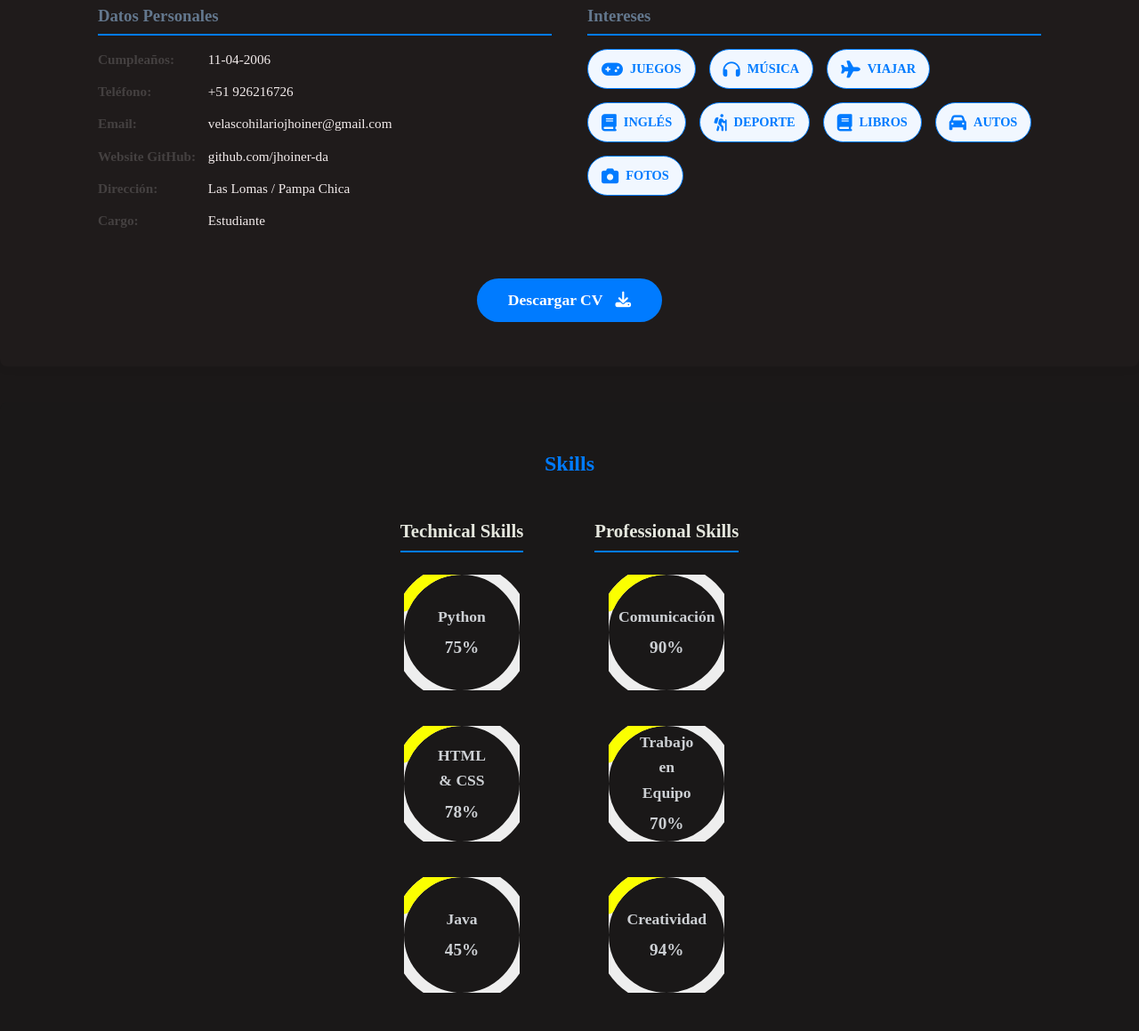
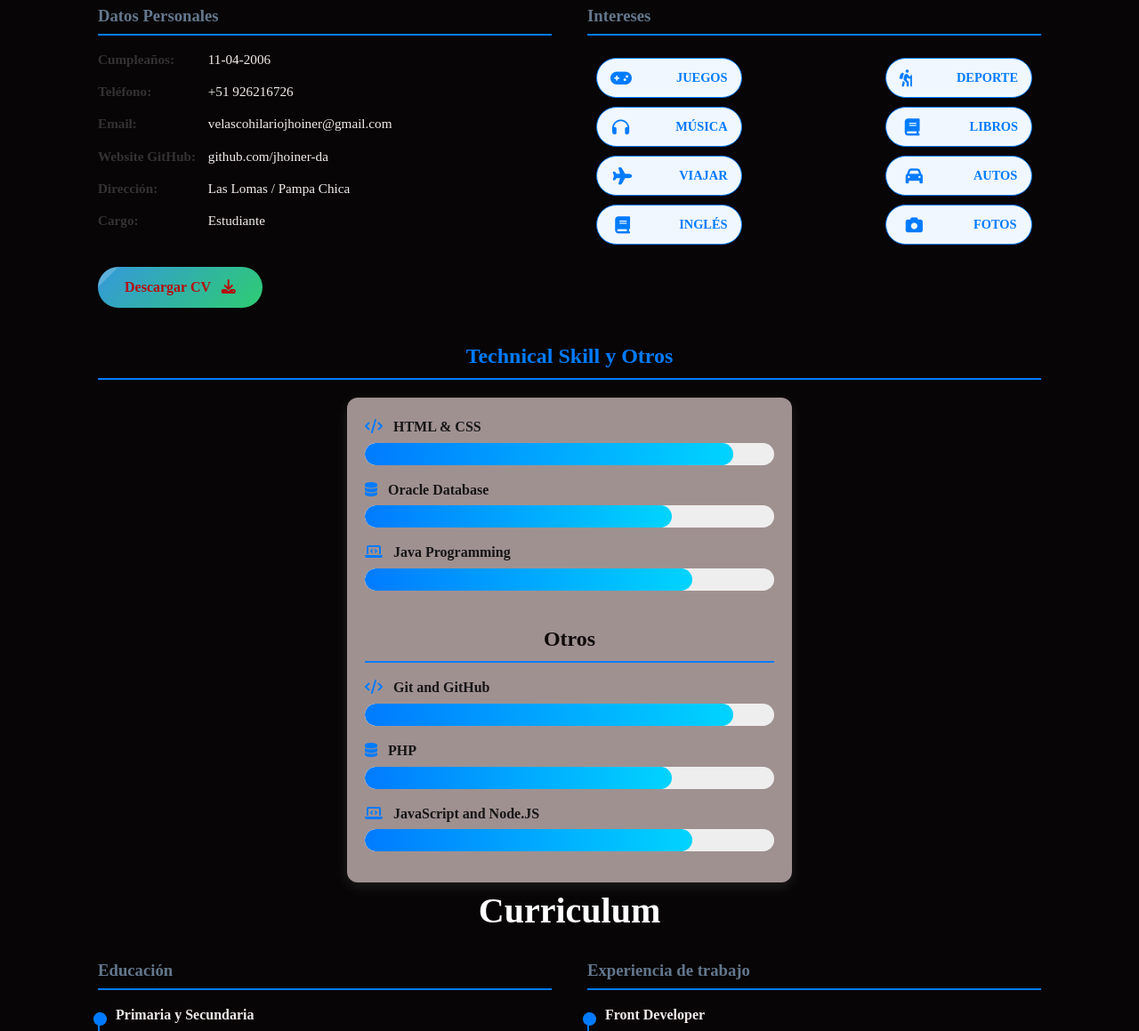
Before and after one commit to Jhoinersenati/Portafolio_Jhoiner, a plain HTML site: page index.html in a window 1280 px wide. Shown: the part 1140-2299 px from the top of the page at 89% size. Drawn offline with Linux system fonts and the light colour scheme.

Commit message:
modificacion en estilo.css and index.html

```diff
--- a/css/estilo.css
+++ b/css/estilo.css
@@ -83,6 +83,7 @@ html {
   padding: 110px;
 }
 
+
 .contenido-banner .contenedor-img {
   width: 150px;
   height: 150px;
@@ -107,6 +108,7 @@ html {
   font-weight: 400;
   font-size: 1.2rem;
   margin-bottom: 20px;
+
 }
 
 .redes a {
@@ -138,8 +140,66 @@ a {
   color: inherit;
 }
 
+
+
+
+
+
 /* CONTENEDOR GENERAL */
-.contenedor-header,
+/* Barra completa */
+header {
+    background-color: rgb(39, 34, 34);
+    width: 100%;
+    box-shadow: 0 2px 5px rgba(0,0,0,0.1);
+}
+
+/* Contenedor centrado */
+.header-container {
+    max-width: 1200px;
+    margin: 0 auto;
+    display: flex;
+    align-items: center;
+    justify-content: center; /* Todo el bloque centrado */
+    gap: 40px; /* Espacio entre logo y menú */
+    padding: 5px 5px;
+    font-size: 1rem;
+    margin-bottom: 5px;
+    text-transform: uppercase;
+}
+
+/* Logo */
+.logo img {
+    height: 100px;
+}
+
+/* Menú */
+nav ul {
+    list-style: none;
+    display: flex;
+    gap: 10px; /* Aumentar el espacio entre elementos del menú */
+    margin: 0;
+    padding: 0;
+}
+
+nav ul li a {
+    text-decoration: none;
+    color: #333;
+    font-weight: 10;
+    transition: color 0.3s ease;
+}
+
+nav ul li a:hover {
+    color: #007BFF;
+}
+
+
+
+
+
+
+
+
+
 .contenido-seccion {
   max-width: 1100px;
   margin: 0 auto;
@@ -246,7 +306,7 @@ nav ul li a.active {
 
 /* SECCIÓN SOBRE MÍ */
 .sobremi {
-background: #1f1b1b;
+background: #070505;
 padding: 50px 0;
 box-shadow: 0 0 15px rgb(0 0 0 / 0.05);
 border-radius: 8px;
@@ -307,10 +367,13 @@ display: inline-block;
 color: #8f8c8a56;
 }
 
+
+
+
 .contenedor-intereses {
 display: flex;
-flex-wrap: wrap;
-gap: 15px;
+justify-content: space-between;
+margin-bottom: 15px;
 }
 
 .interes {
@@ -322,39 +385,44 @@ border-radius: 25px;
 font-weight: 600;
 display: flex;
 align-items: center;
-gap: 8px;
+gap: 50px;
 font-size: 0.9rem;
 cursor: default;
 transition: background 0.3s ease;
 }
+.interes {
+display: flex;
+align-items: center;
+margin-right: 30px;
+margin: 10px
+
+}
 
 .interes i {
 font-size: 1.2rem;
+ width: 25%;
+    display: flex;
+    align-items: center;
+    justify-content: center;
 }
 
-/* BOTÓN DESCARGA CV */
+
 #boton-descarga {
-display: block;
-margin: 40px auto 0;
-background: #007bff;
-color: white;
+    position: relative;
+    padding: 14px 30px;
+    font-size: 16px;
+    font-weight: bold;
+    color: #b40e0e;
+    background: linear-gradient(135deg, #3498db, #2ecc71);
     border: none;
-padding: 14px 35px;
-font-size: 1.1rem;
-font-weight: 600;
     border-radius: 50px;
     cursor: pointer;
-position: relative;
     overflow: hidden;
-transition: background 0.3s ease;
+    transition: transform 0.2s ease, box-shadow 0.3s ease;
 }
 
 #boton-descarga i {
-margin-left: 10px;
-}
-
-#boton-descarga:hover {
-background: #0056b3;
+    margin-left: 8px;
 }
 
 #boton-descarga .overlay {
@@ -363,96 +431,95 @@ top: 0;
     left: -100%;
     width: 100%;
     height: 100%;
-background: rgba(255, 255, 255, 0.3);
-transition: left 0.3s ease;
-pointer-events: none;
-border-radius: 50px;
+    background: rgba(255, 255, 255, 0.2);
+    transform: skewX(-45deg);
+    transition: left 0.5s ease;
 }
 
 #boton-descarga:hover .overlay {
-left: 0;
+    left: 100%;
 }
 
-/* SECCIÓN SKILLS CIRCULARES */
-.skills-circular {
-  padding: 50px 0;
-  background: rgb(26, 24, 24);
-  border-radius: 8px;
-  margin-bottom: 40px;
+#boton-descarga:hover {
+    transform: scale(1.05);
+    box-shadow: 0 8px 20px rgba(0, 0, 0, 0.2);
 }
 
-.skills-circular h2 {
-  text-align: center;
-  color: #007bff;
-  margin-bottom: 40px;
+
+
+/* SECCIÓN SKILLS */
+.skills-bar {
+  max-width: 500px;
+  margin: auto;
+  background: #a09191; /* Color de fondo único */
+  padding: 20px;
+  border-radius: 12px;
+  box-shadow: 0 5px 15px rgba(247, 241, 241, 0.1);
 }
 
-.skills-grid {
-  display: flex;
-  justify-content: center;
-  gap: 80px;
-  flex-wrap: wrap;
+/* Título centrado */
+.skills-bar h3 {
+  text-align: center;
+  display: block;
+  margin: 0 auto 15px auto;
+  color: #0f0a0a;
 }
 
-.skills-col {
-  max-width: 300px;
-  text-align: center;
+.skill-item {
+  margin-bottom: 15px;
 }
 
-.skills-col h3 {
-  margin-bottom: 25px;
-  color: #e5e7de;
-  font-weight: 700;
-  font-size: 1.3rem;
+.skill-item span {
+  font-weight: bold;
+  display: block;
+  margin-bottom: 5px;
+  color: #161515;
 }
 
-.circle-skill {
-  position: relative;
-  margin-bottom: 40px;
-  width: 130px;
-  height: 130px;
-  margin-left: auto;
-  margin-right: auto;
+.skill-item i {
+  color: #007BFF;
+  margin-right: 8px;
 }
 
-.circle-skill svg {
-  width: 130px;
-  height: 130px;
-  transform: rotate(-90deg);
+.progress-bar {
+  background: #eee;
+  border-radius: 20px;
+  overflow: hidden;
+  height: 25px;
 }
 
-.circle-skill circle {
-  fill: none;
-  stroke-width: 10;
-  stroke-linecap: round;
+.progress-fill {
+  height: 100%;
+  background: linear-gradient(90deg, #007BFF, #00D4FF);
+  color: rgb(160, 106, 106);
+  font-size: 12px;
+  font-weight: bold;
+  text-align: right;
+  padding-right: 10px;
+  border-radius: 20px;
+  line-height: 25px;
+  transition: width 1s ease-in-out;
 }
 
-.circle-skill .bg {
-  stroke: #eee;
+/* --- AÑADIDO --- */
+
+/* Título principal centrado */
+.section-title {
+  text-align: center;
+  font-size: 1.8em;
+  font-weight: bold;
+  color: #222;
+  margin-bottom: 25px; /* separación con el contenido */
 }
 
-.circle-skill .progress {
-  stroke: #fbff00;
-  stroke-dasharray: 282.6; /* 2 * PI * 45 */
-  stroke-dashoffset: 282.6;
-  transition: stroke-dashoffset 1s ease-out;
+/* Separación para "Otros" */
+h3.section-title:last-of-type {
+  margin-top: 35px; /* más espacio arriba */
 }
 
-.skill-info {
-  position: absolute;
-  top: 50%;
-  left: 50%;
-  transform: translate(-50%, -50%);
-  font-weight: 700;
-  font-size: 1.1rem;
-  color: #cdd0d4;
-}
 
-.skill-info strong {
-  display: block;
-  margin-top: 6px;
-  font-size: 1.2rem;
-}
+
+
 
 
 
@@ -579,72 +646,72 @@ h3 {
   left: -7px;
 }
 
-/* SECCIÓN PORTFOLIO */
-.portfolio {
-  padding: 50px 20px;
-  background: rgb(27, 25, 25);
-  border-radius: 8px;
-  box-shadow: 0 0 15px #189e060d;
-  margin-bottom: 40px;
+/* Contenedor de la galería */
+.galeria {
+    display: grid;
+    grid-template-columns: repeat(3, 1fr); /* 3 columnas iguales */
+    gap: 20px; /* Espacio entre las imágenes */
+    justify-items: center; /* Centrar horizontalmente */
+    align-items: center; /* Centrar verticalmente */
+    padding: 20px 0;
 }
 
-.portfolio h2 {
-  text-align: center;
-  color: #5c1894;
-  margin-bottom: 40px;
-}
-
-.galeria {
-  display: grid;
-  grid-template-columns: repeat(auto-fit,minmax(250px,1fr));
-  gap: 20px;
-}
-
+/* Cada proyecto */
 .proyecto {
     position: relative;
     overflow: hidden;
-  border-radius: 8px;
-  cursor: pointer;
+    border-radius: 10px;
+    box-shadow: 0 4px 8px rgba(0, 0, 0, 0.1);
+    transition: transform 0.3s ease;
 }
 
 .proyecto img {
     width: 100%;
-  height: 180px;
-  object-fit: cover;
-  transition: transform 0.3s ease;
+    height: auto;
+    border-radius: 10px;
+    display: block;
 }
 
-.proyecto:hover img {
-  transform: scale(1.1);
+/* Efecto al pasar el mouse */
+.proyecto:hover {
+    transform: scale(1.05);
 }
 
-.overlay {
+/* Overlay de texto */
+.proyecto .overlay {
     position: absolute;
     bottom: 0;
-  background: rgba(143, 40, 40, 0.8);
-  color: white;
+    left: 0;
     width: 100%;
     padding: 15px;
+    background: rgba(0, 0, 0, 0.6);
+    color: white;
+    text-align: center;
     opacity: 0;
     transition: opacity 0.3s ease;
-  text-align: center;
 }
 
 .proyecto:hover .overlay {
     opacity: 1;
 }
 
-.contact-section {
-padding: 80px 0;
-background-color: #1f1c1c;
+/* Responsivo: 2 columnas en pantallas medianas, 1 en móviles */
+@media (max-width: 992px) {
+    .galeria {
+        grid-template-columns: repeat(2, 1fr);
+    }
 }
 
-.section-title {
-text-align: center;
-font-size: 32px;
-font-weight: 700;
-margin-bottom: 40px;
+@media (max-width: 600px) {
+    .galeria {
+        grid-template-columns: 1fr;
     }
+}
+
+
+
+
+
 
 /* Estilos para la información de contacto */
 .contact-info {
--- a/index.html
+++ b/index.html
@@ -13,8 +13,8 @@
 <body>
 
 <!-- MENU ENCABEZADO -->
-<div class="contenedor-header">
  <header>
+    <div class="header-container">
         <div class="logo">
             <img src="img/descarga.svg" alt="Logo">
         </div>
@@ -22,7 +22,7 @@
             <ul>
                 <li><a href="#inicio" class="active">INICIO</a></li>
                 <li><a href="#sobremi">SOBRE MI</a></li>
-                <li><a href="#skills">SKILLS</a></li>
+                <li><a href="#Technical Skill y Otros">Technical Skill y Otros</li>
                 <li><a href="#curriculum">CURRICULUM</a></li>
                 <li><a href="#portfolio">PORTAFOLIO</a></li>
                 <li><a href="#contacto">CONTACTO</a></li>
@@ -32,7 +32,6 @@
             <i class="fa-solid fa-bars"></i>
         </div>
     </header>
-</div>
 
 <!-- SECCIÓN INICIO -->
 <section id="inicio" class="inicio">
@@ -81,14 +80,18 @@
         <div class="col">
             <h3>Intereses</h3>
             <div class="contenedor-intereses">
+                <div class="interes-grupo">
                     <div class="interes"><i class="fa-solid fa-gamepad"></i><span>JUEGOS</span></div>
                     <div class="interes"><i class="fa-solid fa-headphones"></i><span>MÚSICA</span></div>
                     <div class="interes"><i class="fa-solid fa-plane"></i><span>VIAJAR</span></div>
                     <div class="interes"><i class="fa-solid fa-book"></i><span>INGLÉS</span></div>
+                </div>
+                <div class="interes-grupo">
                     <div class="interes"><i class="fa-solid fa-person-hiking"></i><span>DEPORTE</span></div>
                     <div class="interes"><i class="fa-solid fa-book"></i><span>LIBROS</span></div>
                     <div class="interes"><i class="fa-solid fa-car"></i><span>AUTOS</span></div>
                     <div class="interes"><i class="fa-solid fa-camera"></i><span>FOTOS</span></div>
+                </div>
             </div>
         </div>
     </div>
@@ -97,90 +100,61 @@
         <span class="overlay"></span>
     </button>
 </div>
-</section>
 
 
-
-
-<section id="skills" class="skills-circular"><section id="skills" class="skills-section">
-  <div class="skills-content">
-  </div>
-</section>
+    <!-- New Skill Style -->
+<section id="Technical Skill y Otros" class="Technical Skill y Otros">
   <div class="contenido-seccion">
-    <h2>Skills</h2>
-    <div class="skills-grid">
-      <!-- Technical Skills -->
-      <div class="skills-col">
-        <h3>Technical Skills</h3>
-        <div class="circle-skill" data-percentage="55">
-          <svg viewBox="0 0 100 100">
-            <circle class="bg" cx="50" cy="50" r="55"></circle>
-            <circle class="progress" cx="50" cy="50" r="55"></circle>
-          </svg>
-          <div class="skill-info">
-            <span>Python</span>
-            <strong>75%</strong>
-          </div>
-        </div>
-        <div class="circle-skill" data-percentage="55">
-          <svg viewBox="0 0 100 100">
-            <circle class="bg" cx="50" cy="50" r="55"></circle>
-            <circle class="progress" cx="50" cy="50" r="55"></circle>
-          </svg>
-          <div class="skill-info">
-            <span>HTML & CSS</span>
-            <strong>78%</strong>
-          </div>
-        </div>
-        <div class="circle-skill" data-percentage="55">
-          <svg viewBox="0 0 100 100">
-            <circle class="bg" cx="50" cy="50" r="55"></circle>
-            <circle class="progress" cx="50" cy="50" r="55"></circle>
-          </svg>
-          <div class="skill-info">
-            <span>Java</span>
-            <strong>45%</strong>
-          </div>
+    <h3 class="section-title">Technical Skill y Otros</h3>
+    <div class="skills-bar">
+      <div class="skill-item">
+        <span><i class="fas fa-code"></i> HTML & CSS</span>
+        <div class="progress-bar">
+          <div class="progress-fill" style="width: 90%;"></div>
         </div>
       </div>
 
-      <!-- Professional Skills -->
-      <div class="skills-col">
-        <h3>Professional Skills</h3>
-        <div class="circle-skill" data-percentage="55">
-          <svg viewBox="0 0 100 100">
-            <circle class="bg" cx="50" cy="50" r="55"></circle>
-            <circle class="progress" cx="50" cy="50" r="55"></circle>
-          </svg>
-          <div class="skill-info">
-            <span>Comunicación</span>
-            <strong>90%</strong>
+      <div class="skill-item">
+        <span><i class="fas fa-database"></i> Oracle Database</span>
+        <div class="progress-bar">
+          <div class="progress-fill" style="width: 75%;"></div>
         </div>
       </div>
-        <div class="circle-skill" data-percentage="55">
-          <svg viewBox="0 0 100 100">
-            <circle class="bg" cx="50" cy="50" r="55"></circle>
-            <circle class="progress" cx="50" cy="50" r="55"></circle>
-          </svg>
-          <div class="skill-info">
-            <span>Trabajo en Equipo</span>
-            <strong>70%</strong>
+
+      <div class="skill-item">
+        <span><i class="fas fa-laptop-code"></i> Java Programming</span>
+        <div class="progress-bar">
+          <div class="progress-fill" style="width: 80%;"></div>
         </div>
       </div>
-        <div class="circle-skill" data-percentage="55">
-          <svg viewBox="0 0 100 100">
-            <circle class="bg" cx="50" cy="50" r="55"></circle>
-            <circle class="progress" cx="50" cy="50" r="55"></circle>
-          </svg>
-          <div class="skill-info">
-            <span>Creatividad</span>
-            <strong>94%</strong>
+
+      <h3 class="section-title">Otros</h3>
+
+      <div class="skill-item">
+        <span><i class="fas fa-code"></i> Git and GitHub</span>
+        <div class="progress-bar">
+          <div class="progress-fill" style="width: 90%;"></div>
         </div>
+      </div>
+
+      <div class="skill-item">
+        <span><i class="fas fa-database"></i> PHP</span>
+        <div class="progress-bar">
+          <div class="progress-fill" style="width: 75%;"></div>
+        </div>
+      </div>
+
+      <div class="skill-item">
+        <span><i class="fas fa-laptop-code"></i> JavaScript and Node.JS</span>
+        <div class="progress-bar">
+          <div class="progress-fill" style="width: 80%;"></div>
         </div>
       </div>
     </div>
   </div>
 </section>
+
+
 
     <!-- SECCION CURRICULUM -->
     <section id="curriculum" class="curriculum">
```
Lines whose indentation alone changed are shown as unchanged.
